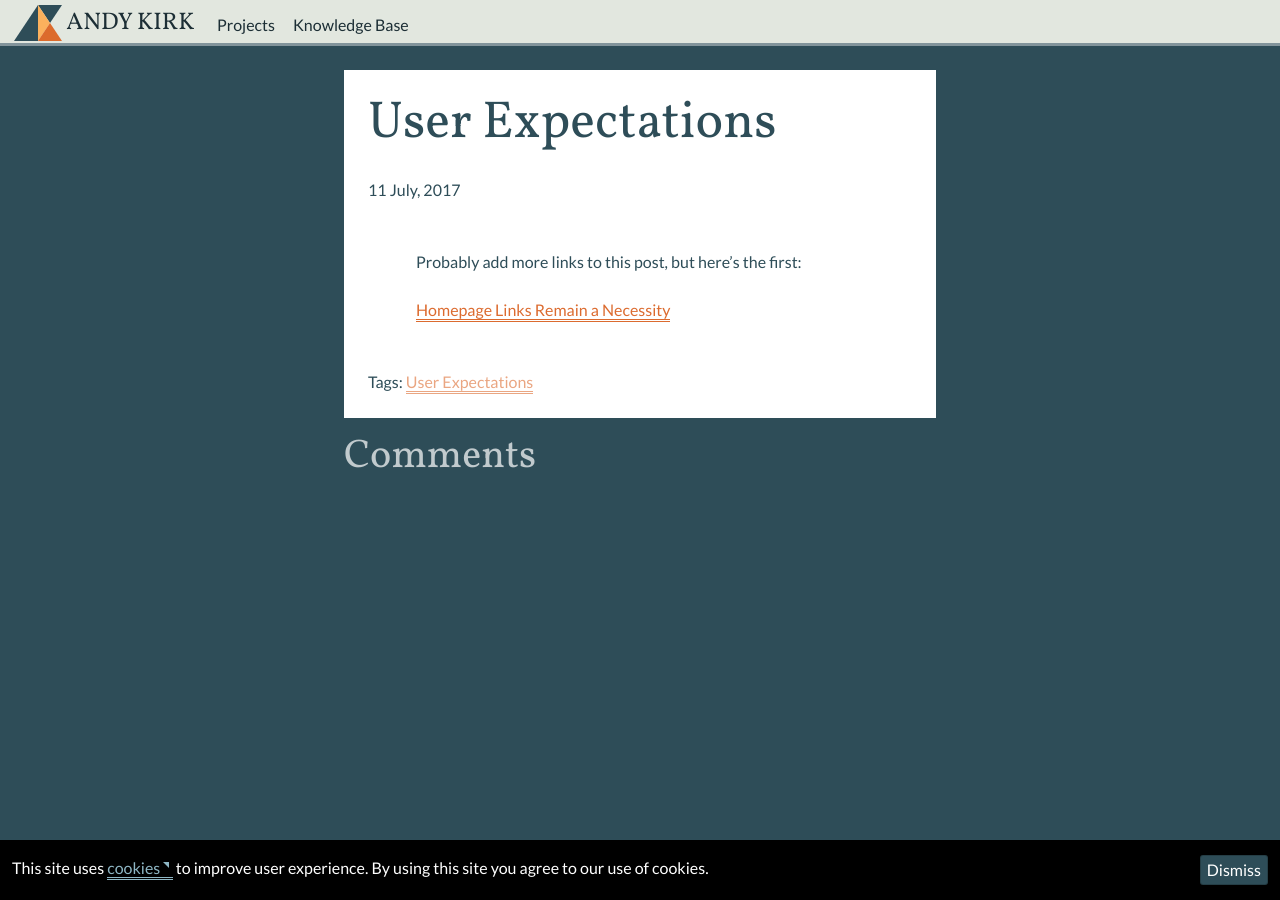
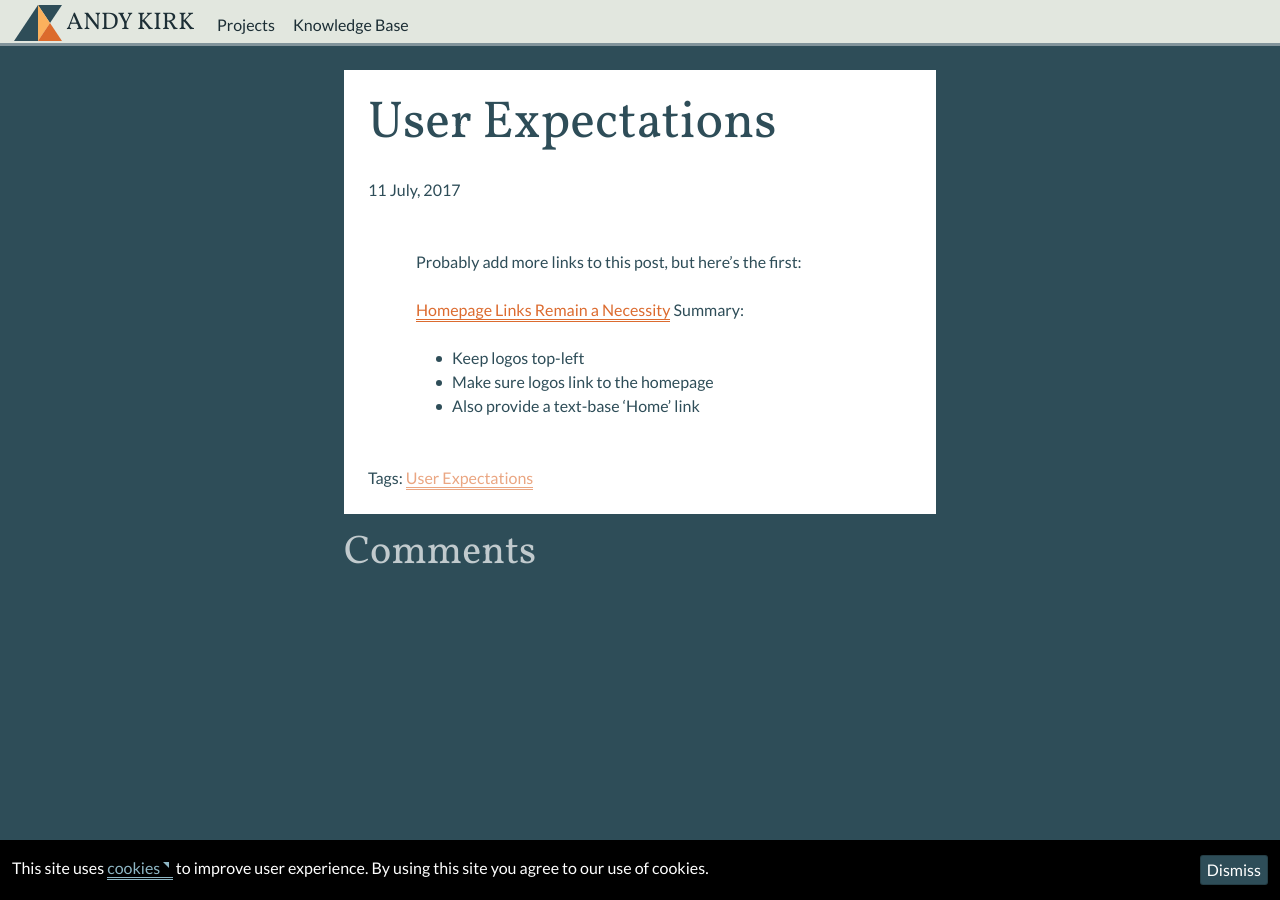
Before and after one commit to andykirk/andykirk.github.io, a Jekyll site: the page built from knowledge-base/_posts/2017-07-11-user-expectations.md, in a window 1280 px wide. Built offline with Jekyll 4.4.1, drawn with Linux system fonts in a browser that asks for light colours; comment, search, counter and statistics services are not loaded.

Commit message:
Update 2017-07-11-user-expectations.md

```diff
--- a/knowledge-base/_posts/2017-07-11-user-expectations.md
+++ b/knowledge-base/_posts/2017-07-11-user-expectations.md
@@ -5,3 +5,7 @@ tag: [User Expectations]
 Probably add more links to this post, but here's the first:
 
   [Homepage Links Remain a Necessity](https://www.nngroup.com/articles/homepage-links)
+  Summary:
+  * Keep logos top-left
+  * Make sure logos link to the homepage
+  * Also provide a text-base 'Home' link
```
